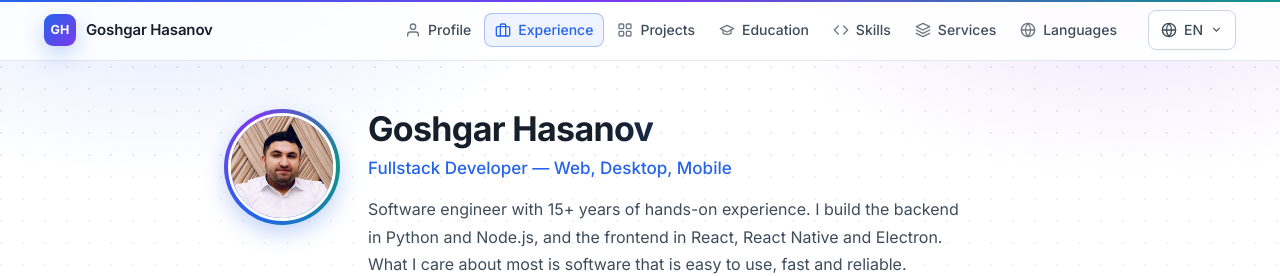
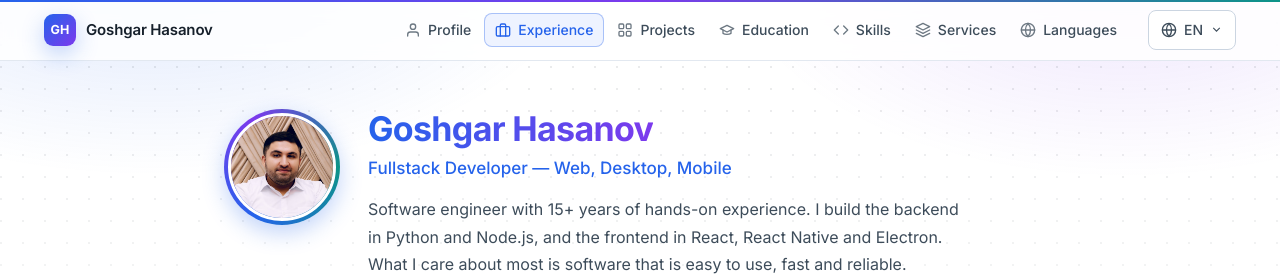
Before and after one commit to goshgarhasanov/goshgarhasanov.github.io, a website: page index.html in a window 1280 px wide. Shown: the top 276 px of the page. Drawn offline with nearby package versions, Linux system fonts and the light colour scheme; no server answers.

Commit message:
Show the full name gradient instead of near-black text
The heading spanned the whole row, so its gradient mostly fell on empty
space and the name only picked up the dark start of it.

```diff
--- a/styles.css
+++ b/styles.css
@@ -1013,7 +1013,9 @@ body::after {
 .avatar img { border-radius: 50%; border: 3px solid var(--bg); }
 .avatar:hover { box-shadow: 0 0 0 6px var(--accent-soft), var(--glow); }
 .intro h1 {
-  background: linear-gradient(90deg, var(--ink) 35%, var(--accent) 75%, var(--accent-2));
+  /* Shrink to the text so the whole gradient falls on the name, not on empty space. */
+  display: inline-block;
+  background: linear-gradient(90deg, var(--accent), var(--accent-2));
   -webkit-background-clip: text;
   background-clip: text;
   -webkit-text-fill-color: transparent;
```
Also changed, not shown: index.html (+1 -1 lines).
